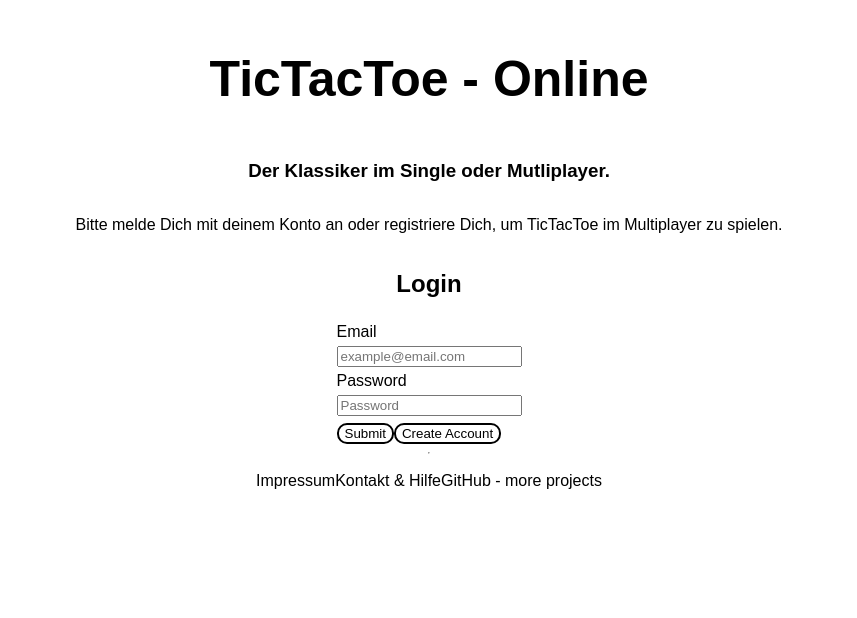
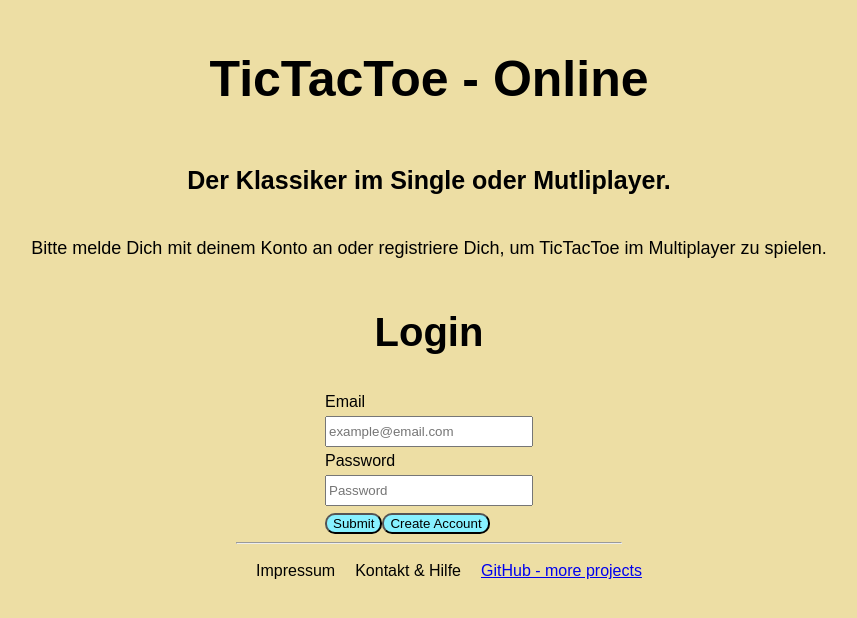
Before and after one commit to jonaspg08/login_test_version, a Vue app in the folder FrontEnd/: page / in a window 1280 px wide. Shown: the top 618 px of the page, without its empty margins (211-1068 px from the left). Built offline with nearby package versions, Linux system fonts and the light colour scheme.

Commit message:
styling_2

```diff
--- a/FrontEnd/src/App.vue
+++ b/FrontEnd/src/App.vue
@@ -13,13 +13,15 @@ const overlayLogin = ref(false);
 <template>
       <ValidUser v-if="!useStore.activeUser._id" />
       <Game v-if="useStore.activeUser._id" />
+
+      <footer>
       <hr>
       <div class="footer">
         <span>Impressum</span>
         <span>Kontakt & Hilfe</span>
-        <span>GitHub - more projects</span>
+        <span><a href="https://github.com/jonaspg08">GitHub - more projects</a></span>
       </div>
-
+    </footer>
 
     <!-- <nav>
         <RouterLink to="/">Home</RouterLink>
--- a/FrontEnd/src/assets/main.css
+++ b/FrontEnd/src/assets/main.css
@@ -1,40 +1,52 @@
 body {
   margin: 1rem;
   font-family: Arial, Helvetica, sans-serif;
+  background-color: #eddea4;
 }
+
 #app {
   display: flex;
   flex-direction: column;
   align-items: center;
+  justify-content: center;
 }
 
 input {
   display: flex;
+  width: 200px;
+  height: 25px;
 }
 
 button {
   margin-top: 7px;
-  border: 2px solid black;
   border-radius: 10px;
-  background-color: white;
+  background-color: #87f1ff;
   justify-content: center;
+
 }
 
 button:hover {
-  border: 2px solid green;
+  background-color: #26e2fb;
 }
 
 label {
   display: flex;
   padding-top: 5px;
   padding-bottom: 5px;
-  align-content: center;
 }
 
 .footer {
   display: flex;
-  padding: 10px 15px;
+  padding: 10px 20px;
   justify-content: space-between;
+  width: 100%;
+  align-items: flex-start;
+}
+
+.newUser {
+  display: flex;
+  flex-direction: column;
+  align-items: center;
 }
 
 .overlayActive {
@@ -44,7 +56,6 @@ label {
   height: 100vh;
   width: 100vw;
   top: 0px;
-  text-align: center;
   transition: all 1s;
 }
 
@@ -52,10 +63,19 @@ label {
   visibility: hidden;
 }
 
-
-
 h1 {
   font-size: 50px;
   text-align: center;
+}
 
+h2 {
+  font-size: 40px;
 }
+
+h3 {
+  font-size: 25px;
+}
+
+p {
+  font-size: 18px;
+}
--- a/FrontEnd/src/components/CreateNewUser.vue
+++ b/FrontEnd/src/components/CreateNewUser.vue
@@ -8,8 +8,10 @@ const password2 = ref();
 </script>
 
 <template>
-<div :class='useStore.overlayLogin ? "overlayActive" : "overlayPause"'>
+<div :class='useStore.overlayLogin ? "overlayActive" : "overlayPause"' class="newUser">
         <h3>Create Account</h3>
+        <p>Bitte gebe Dein Name, Nachname, Deine E-Mail Adresse sowie ein Passwort ein.</p>
+        <form>
         <label>
           Vorname:
         </label>
@@ -33,5 +35,6 @@ const password2 = ref();
         <button v-if="password2 === useStore.createAnUser.password" @click.prevent="useStore.registerUser"
           @click="useStore.overlayLogin = false">Create New Account
         </button>
+    </form>
       </div>
 </template>
--- a/FrontEnd/src/components/Game.vue
+++ b/FrontEnd/src/components/Game.vue
@@ -7,4 +7,8 @@ const useStore = useCounterStore();
 
 <template>
 <h3> Here is your Game. Have fun!</h3>
+<button @click="">Go back</button>
+<p>Game</p>
+
+
 </template>
```
